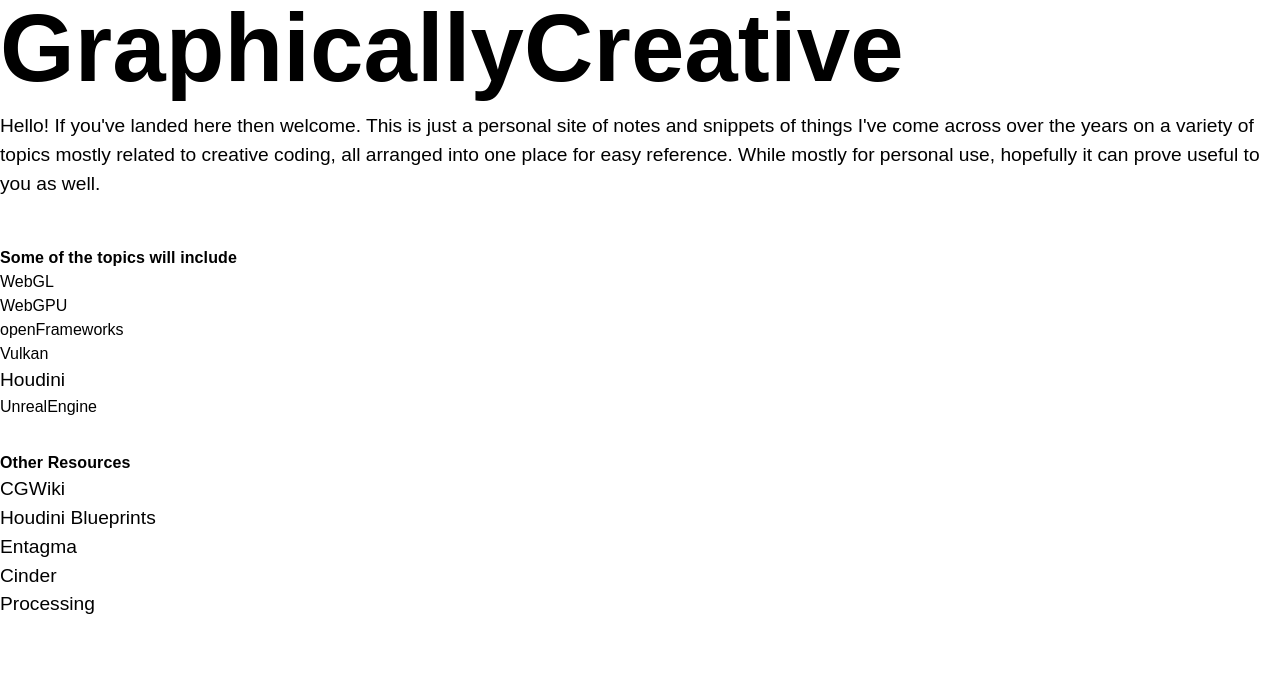
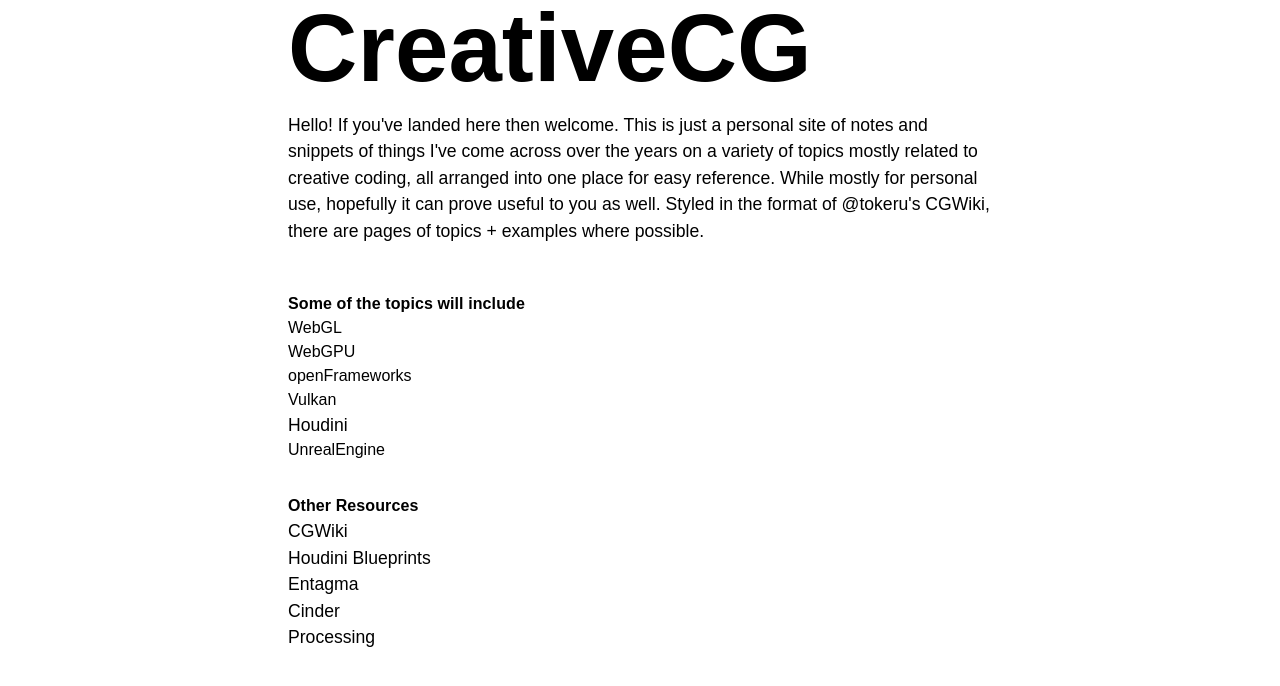
Before and after one commit to sortofsleepy/creativecg, a SvelteKit app: page / in a window 1280 px wide. Shown: the top 686 px of the page. Built offline with nearby package versions, Linux system fonts and the light colour scheme; a web font is replaced by a local one.

Commit message:
Rework some styling and start to get a consistent template across pages

```diff
--- a/src/app.css
+++ b/src/app.css
@@ -23,10 +23,20 @@
 }
 
 h2 {
+    font-size:120%;
+}
+
+a, p {
+    font-size: 110%;
     font-weight: 400;
 }
 
-a, p {
-    font-size: 120%;
-    font-weight: 400;
+a {
+    color:black;
+    transition:color 0.5s ease;
 }
+
+a:hover {
+    color:red;
+    transition:color 0.5s ease;
+}
--- a/src/routes/+page.svelte
+++ b/src/routes/+page.svelte
@@ -2,13 +2,14 @@
     import external_sources from "../external_sources";
 </script>
 
-<section class="intro container mx-auto">
-    <h1 class="lg:text-8xl sm:text-5xl">GraphicallyCreative</h1>
+<section class="container mx-auto px-72">
+    <h1 class="lg:text-8xl sm:text-5xl">CreativeCG</h1>
 
-
-    <p class="py-4">
+    <p class="py-4 intro">
         Hello! If you've landed here then welcome. This is just a personal site of notes and snippets of things I've come across over the years on a variety of topics
         mostly related to creative coding, all arranged into one place for easy reference. While mostly for personal use, hopefully it can prove useful to you as well.
+
+        Styled in the format of @tokeru's CGWiki, there are pages of topics + examples where possible.
     </p>
 
     <h1 class="mt-8">
@@ -24,7 +25,7 @@
     </ul>
 </section>
 
-<section class="container mx-auto other-resources">
+<section class="container mx-auto px-72">
 
     <h1 class="mt-8">
         Other Resources
@@ -35,3 +36,7 @@
         {/each}
     </ul>
 </section>
+
+<style lang="scss">
+
+</style>
--- a/src/routes/houdini/+page.svelte
+++ b/src/routes/houdini/+page.svelte
@@ -1,20 +1,22 @@
 <script>
     import HoudiniBlueprint from "$lib/houdini_blueprint.svelte"
 </script>
+<section class="container mx-auto px-72">
+    <h1 class="lg:text-8xl sm:text-5xl">Houdini</h1>
 
-<section class="container mx-auto">
 
+    <div class="py-10">
         <h3>Contents</h3>
         <ul class="page-list">
             <li>
                 <a href="#vex-ref">Vex reference</a>
             </li>
         </ul>
+    </div>
 </section>
 
-
-<section id="vex-ref" class="container mx-auto mt-8">
-    <h3>Common Vex attribute and type reference</h3>
+<section class="container mx-auto px-72 py-20">
+    <h2>Common Vex attribute and type reference</h2>
     <a href="https://www.johnkunz.com/vex" target="_blank" rel="noreferrer">
         John Kunz has taken the time to to construct a handy reference guide to common Vex related types and attributes you might run into.</a>
     <p>It contains a number of helpful things like available global variables as well as things like Vellum attributes </p>
--- a/src/routes/unreal/+page.svelte
+++ b/src/routes/unreal/+page.svelte
@@ -1,7 +1,13 @@
-<section class="container mx-auto">
+<section class="container mx-auto px-72">
+    <h1 class="lg:text-8xl sm:text-5xl">Unreal Engine</h1>
 
-    <h3>Contents</h3>
-    <ul class="page-list">
 
-    </ul>
+    <div class="py-10">
+        <h3>Contents</h3>
+        <ul class="page-list">
+            <li>
+
+            </li>
+        </ul>
+    </div>
 </section>
--- a/src/routes/vulkan/+page.svelte
+++ b/src/routes/vulkan/+page.svelte
@@ -1,34 +1,38 @@
-<section class="container mx-auto">
+<section class="container mx-auto px-72">
+    <h1 class="lg:text-8xl sm:text-5xl">Vulkan</h1>
 
+    <div class="py-10">
         <h3>Contents</h3>
         <ul class="page-list">
 
             <li>
-            <a href="/#willems">Sascha Willems Vulkan Samples</a>
+                <a href="/vulkan/#willems">Sascha Willems Vulkan Samples</a>
             </li>
             <li>
-            <a href="/#ash-vulkan">Ash - a Rust based Vulkan framework.</a>
+                <a href="/vulkan/#ash-vulkan">Ash - a Rust based Vulkan framework.</a>
             </li>
         </ul>
+    </div>
 </section>
 
 
-<section id="willems" class="container mx-auto mt-8">
-    <h3>Sascha Willems Vulkan Samples</h3>
+<section class="container mx-auto px-72 py-20">
+    <h2>Sascha Willems Vulkan Samples</h2>
     <a href="https://github.com/SaschaWillems/Vulkan" target="_blank" rel="noreferrer">
         Sascha Willems maintains a list of various Vulkan examples using C++.
     </a>
-
 </section>
 
 
-
-
-<section id="ash-vulkan" class="container mx-auto mt-8">
-    <h3>Ash - A Rust Based Vulkan Framework</h3>
+<section class="container mx-auto px-72 py-20">
+    <h2>Ash - A Rust Based Vulkan Framework</h2>
     <a href="https://github.com/SaschaWillems/Vulkan" target="_blank" rel="noreferrer">
         Ash is a Rust based "framework"
     </a>
     <p>It's extremely low level and more of a light wrapper around the Vulkan SDK.</p>
-    <div class="version"><img src="https://img.shields.io/crates/v/ash.svg" alt="version badge"/></div>
+    <div class="version">
+        <a href="https://github.com/ash-rs/ash" rel="noreferrer">
+            <img src="https://img.shields.io/crates/v/ash.svg" alt="version badge"/>
+        </a>
+    </div>
 </section>
--- a/src/routes/webgpu/+page.svelte
+++ b/src/routes/webgpu/+page.svelte
@@ -1,7 +1,13 @@
-<section class="container mx-auto">
+<section class="container mx-auto px-72">
+    <h1 class="lg:text-8xl sm:text-5xl">WebGPU</h1>
 
-    <h3>Contents</h3>
-    <ul class="page-list">
 
-    </ul>
+    <div class="py-10">
+        <h3>Contents</h3>
+        <ul class="page-list">
+            <li>
+
+            </li>
+        </ul>
+    </div>
 </section>
```
Lines whose indentation alone changed are shown as unchanged.
